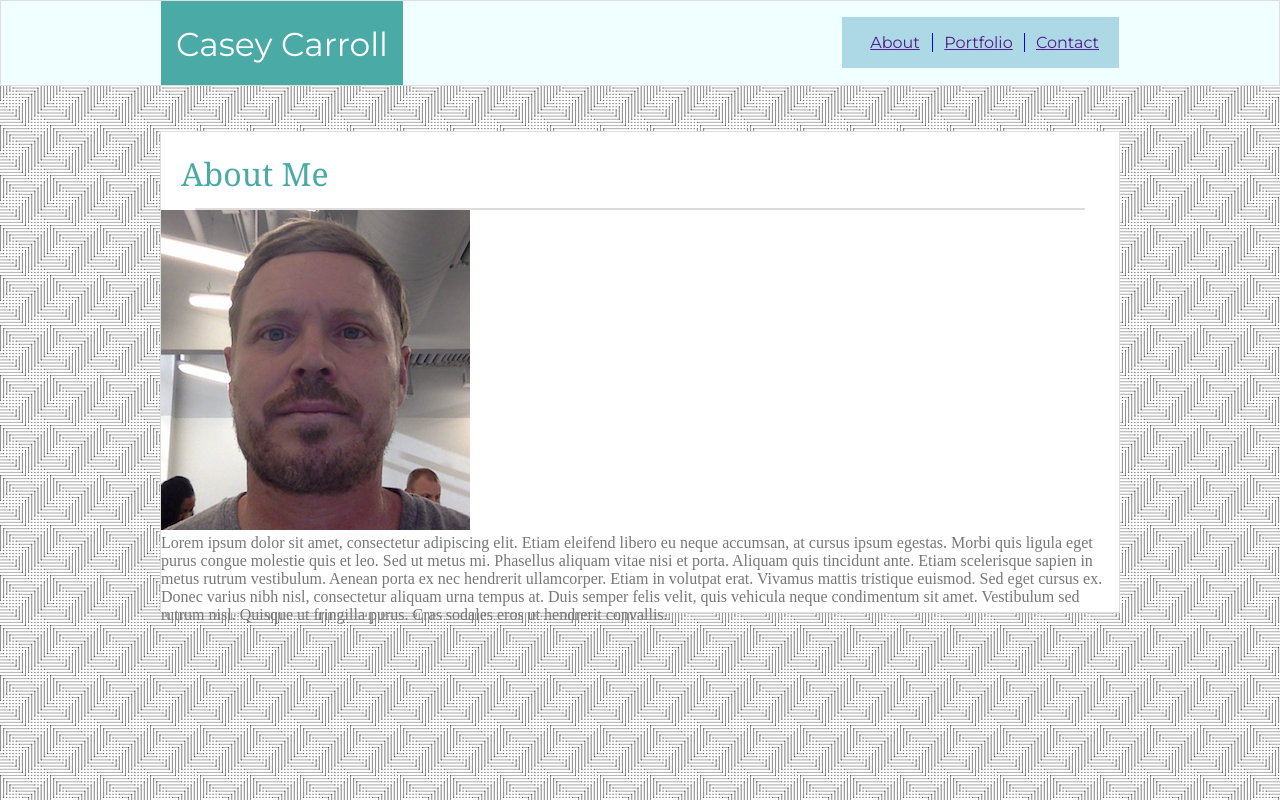
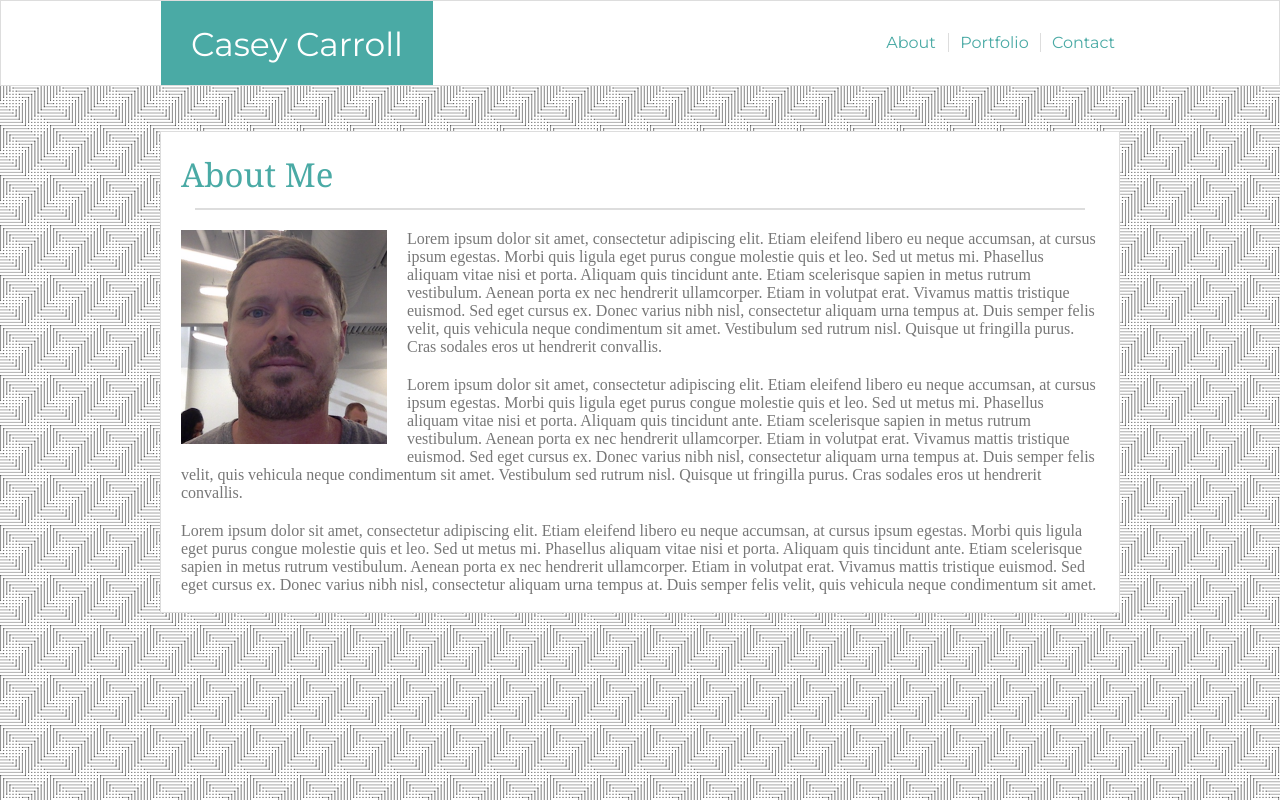
Before and after one commit to caseydean8/Basic-Portfolio, a plain HTML site: page index.html in a window 1280 px wide. Drawn offline with Linux system fonts and the light colour scheme.

Commit message:
links added

```diff
--- a/assets/css/style.css
+++ b/assets/css/style.css
@@ -1,6 +1,11 @@
 * {
     margin: 0;
     padding: 0;
+    text-decoration: none;
+}
+
+a {
+    color: #4aaaa5;
 }
 body {
     background-image: url("crossline-dots.png");
@@ -10,7 +15,7 @@ header {
     height: 84px;
     font-family: 'Montserrat', sans-serif;
     text-align: center;
-    background: azure;
+    background: #ffffff;
     border: #dddddd;
     border-style: solid;
     border-width: 1px;
@@ -39,7 +44,7 @@ header {
     margin-right: 362px;
     text-align: center;
     padding-top: 23px;
-    width: 242px;
+    width: 272px;
     color: #ffffff;
     float: left;
 }
@@ -49,21 +54,25 @@ header {
     margin-top: 16px;
     float: right;
     width: 245px;
-    padding: 16px;
-    background: lightblue;
+    padding-top: 16px;
+    padding-bottom: 16;
+    padding-left: 16;
+    /* color: #4aaaa5; */
+    /* background: lightblue; */
 
 }
 
 .spacing{
     width: 1px;
     height: 19px;
-    background-color: blue;
+    background-color: #dddddd;
     float: left;
 }
 
 #about {
     width: 74px;
     float: left;
+    color: #4aaaa5;
 }
 
 #portfolio {
@@ -82,7 +91,7 @@ header {
 #lower {
     height: 56px;
     font-family: Georgia, 'Times New Roman', Times, serif;
-    font-size: 32px;
+    font-size: 33px;
     padding-top: 20px;
     padding-left: 20px;
     color: #4aaaa5;
@@ -95,8 +104,10 @@ header {
     background-color:#dddddd;
 }
 
-
-
+img {
+    float: left;
+    margin: 20px;
+}
 
 h1 {
     box-sizing: border-box;
@@ -109,6 +120,9 @@ h2 {
 }
 p {
     color: #777777;
+    padding-top: 20px;
+    padding-right: 20px;
+    padding-left: 20px;
 }
 
 #migs {
--- a/index.html
+++ b/index.html
@@ -17,7 +17,7 @@
 
        <div id="links">
             <div id="about">
-                <a href="">About</a>
+                <a href="file:///Users/caseydean8/Desktop/Basic-Portfolio/index.html">About</a>
             </div>
 
             <div class="spacing">
@@ -25,7 +25,7 @@
             </div>
 
             <div id="portfolio">
-                <a href="">Portfolio</a>
+                <a href="file:///Users/caseydean8/Desktop/Basic-Portfolio/portfolio.html">Portfolio</a>
             </div>
 
             <div class="spacing">
@@ -33,7 +33,7 @@
             </div>
 
             <div id="contact">
-                <a href="">Contact</a>
+                <a href="file:///Users/caseydean8/Desktop/Basic-Portfolio/contact.html">Contact</a>
             </div>
         </div>
     </div>
@@ -49,9 +49,11 @@
         </div>
 
 
-        <img src = "Assets/Images/ProfilePhoto.png" alt="My Headshot">
+        <img src = "Assets/Images/ProfilePhoto.png" width= "206" height="214" alt="My Headshot">
 
         <p>Lorem ipsum dolor sit amet, consectetur adipiscing elit. Etiam eleifend libero eu neque accumsan, at cursus ipsum egestas. Morbi quis ligula eget purus congue molestie quis et leo. Sed ut metus mi. Phasellus aliquam vitae nisi et porta. Aliquam quis tincidunt ante. Etiam scelerisque sapien in metus rutrum vestibulum. Aenean porta ex nec hendrerit ullamcorper. Etiam in volutpat erat. Vivamus mattis tristique euismod. Sed eget cursus ex. Donec varius nibh nisl, consectetur aliquam urna tempus at. Duis semper felis velit, quis vehicula neque condimentum sit amet. Vestibulum sed rutrum nisl. Quisque ut fringilla purus. Cras sodales eros ut hendrerit convallis.</p>
+        <p>Lorem ipsum dolor sit amet, consectetur adipiscing elit. Etiam eleifend libero eu neque accumsan, at cursus ipsum egestas. Morbi quis ligula eget purus congue molestie quis et leo. Sed ut metus mi. Phasellus aliquam vitae nisi et porta. Aliquam quis tincidunt ante. Etiam scelerisque sapien in metus rutrum vestibulum. Aenean porta ex nec hendrerit ullamcorper. Etiam in volutpat erat. Vivamus mattis tristique euismod. Sed eget cursus ex. Donec varius nibh nisl, consectetur aliquam urna tempus at. Duis semper felis velit, quis vehicula neque condimentum sit amet. Vestibulum sed rutrum nisl. Quisque ut fringilla purus. Cras sodales eros ut hendrerit convallis.</p>
+        <p>Lorem ipsum dolor sit amet, consectetur adipiscing elit. Etiam eleifend libero eu neque accumsan, at cursus ipsum egestas. Morbi quis ligula eget purus congue molestie quis et leo. Sed ut metus mi. Phasellus aliquam vitae nisi et porta. Aliquam quis tincidunt ante. Etiam scelerisque sapien in metus rutrum vestibulum. Aenean porta ex nec hendrerit ullamcorper. Etiam in volutpat erat. Vivamus mattis tristique euismod. Sed eget cursus ex. Donec varius nibh nisl, consectetur aliquam urna tempus at. Duis semper felis velit, quis vehicula neque condimentum sit amet.</p>
 
    </div>
 
```
Also changed, not shown: contact.html (+8 -22 lines), portfolio.html (+5 -15 lines).
